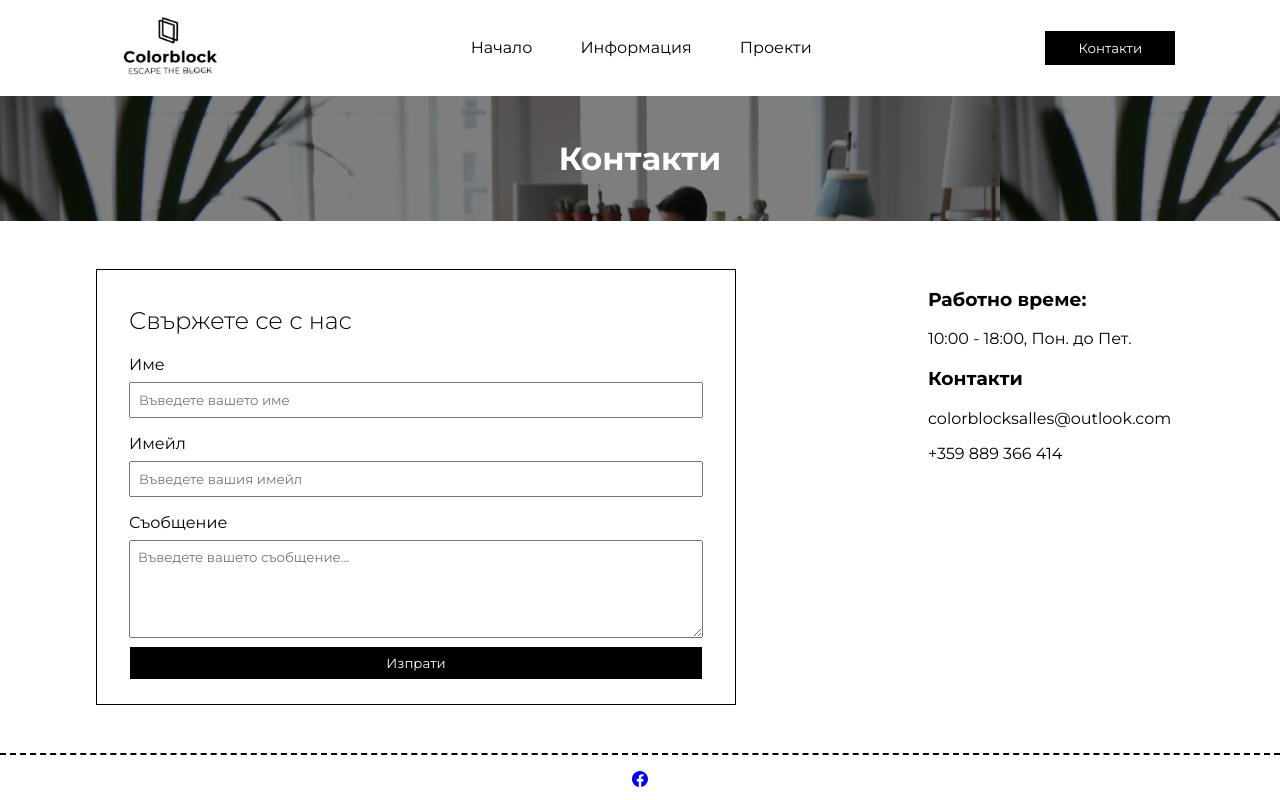
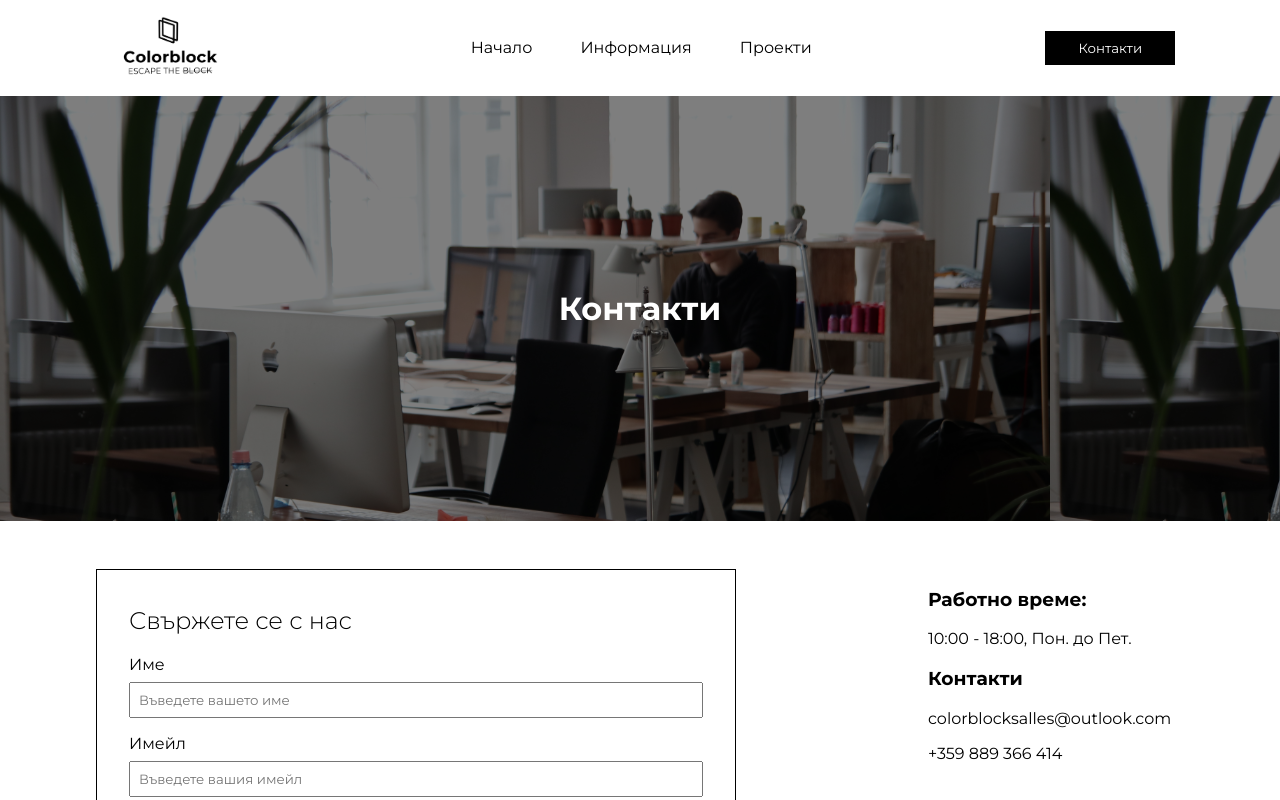
Before and after one commit to alansshots/colorblock, a Vue app: page /contact in a window 1280 px wide. Shown: the top 800 px of the page. Built offline with nearby package versions, Linux system fonts and the light colour scheme; a small style sheet from the web is missing.

Commit message:
minor updates

```diff
--- a/src/App.vue
+++ b/src/App.vue
@@ -214,6 +214,7 @@
     color: #fff;
     background: #000;
     border: 1px solid #000;
+    transition:  0.4s;
   }
 
   .nav-btn:hover {
--- a/src/views/AboutView.vue
+++ b/src/views/AboutView.vue
@@ -32,10 +32,10 @@ export default {
 <style scoped>
 
 .banner {
-  /* height: 225px; */
   height: 425px;
   background: url('../assets/banner.jpg');
-  background-size: 1000px;
+  background-size: 1050px;
+  object-fit: contain;
   display: flex;
   flex-direction: row;
   justify-content: center;
@@ -78,6 +78,7 @@ export default {
     color: #fff;
     background: #000;
     border: 1px solid #fff;
+    transition:  0.2s;
   }
 
   .info-btn:hover {
--- a/src/views/ContactView.vue
+++ b/src/views/ContactView.vue
@@ -61,9 +61,10 @@ export default {
 <style scoped>
 
 .banner {
-  height: 125px;
+  height: 425px;
   background: url('../assets/banner.jpg');
-  background-size: 1000px;
+  background-size: 1050px;
+  object-fit: contain;
   display: flex;
   flex-direction: row;
   justify-content: center;
--- a/src/views/HomeView.vue
+++ b/src/views/HomeView.vue
@@ -6,7 +6,7 @@
         <h1>Развийте бизнеса си!</h1>
         <p>Развийте бизнеса си с внимателно изработен уеб сайт!</p>
         <router-link to="/about">
-        <button class="banner-btn">Повече Информация</button>
+        <button class="banner-btn">Повече информация</button>
         </router-link>
         <div class="container">
         <div class="chevron"></div>
@@ -243,6 +243,7 @@ export default {
     color: #000;
     background: #fff;
     border: 1px solid #fff;
+    transition:  0.4s;
   }
 
   .banner-btn:hover {
@@ -287,6 +288,7 @@ export default {
     color: #fff;
     background: #000;
     border: 1px solid #fff;
+    transition:  0.2s;
   }
 
   .info-btn:hover {
--- a/src/views/ProjectsView.vue
+++ b/src/views/ProjectsView.vue
@@ -32,26 +32,26 @@
     <div class="tall">
       <img src="" alt="site-img">
     </div>
-    <div class="tall">
-      <h3>Wine Project</h3>
-      <p>ВАЙН ПРОДЖЕКТ ЕООД извършва проектиране, внедряване и поддръжка на съвременни ИТ решения, базирани на широка гама от продукти и решения на утвърдени световни производители.</p>
-      <a href="http://wine-project.net/" target="_blank">
+    <div class="short">
+      <h3>Axis</h3>
+      <p>„Аxis“ представлява решение за 3D-принтер. В сайта може да бъде намерена информация за това как се използва принтера, както и обща информация за 3D принтирането.</p>
+      <a href="http://3dprint.webimpression.net/home" target="_blank">
           <button class="info-btn" >Виж повече</button>
       </a>
     </div>
-    <div class="short">
+    <!-- <div class="short">
       <h3>A note about style</h3>
       <p>Lorem ipsum dolor sit, amet consectetur adipisicing elit. Quisquam, reprehenderit.</p>
       <a href="">Read more</a>
-    </div>
+    </div> -->
     <!-- <div class="tall">
       <img src="img/1.png" alt="model">
     </div> -->
-    <div class="short">
+    <!-- <div class="short">
       <h3>A note about style</h3>
       <p>Lorem ipsum dolor sit, amet consectetur adipisicing elit. Quisquam, reprehenderit.</p>
       <a href="">Read more</a>
-    </div>
+    </div> -->
     <!-- <div class="short">
       <h3>A note about style</h3>
       <p>Lorem ipsum dolor sit, amet consectetur adipisicing elit. Quisquam, reprehenderit.</p>
```
